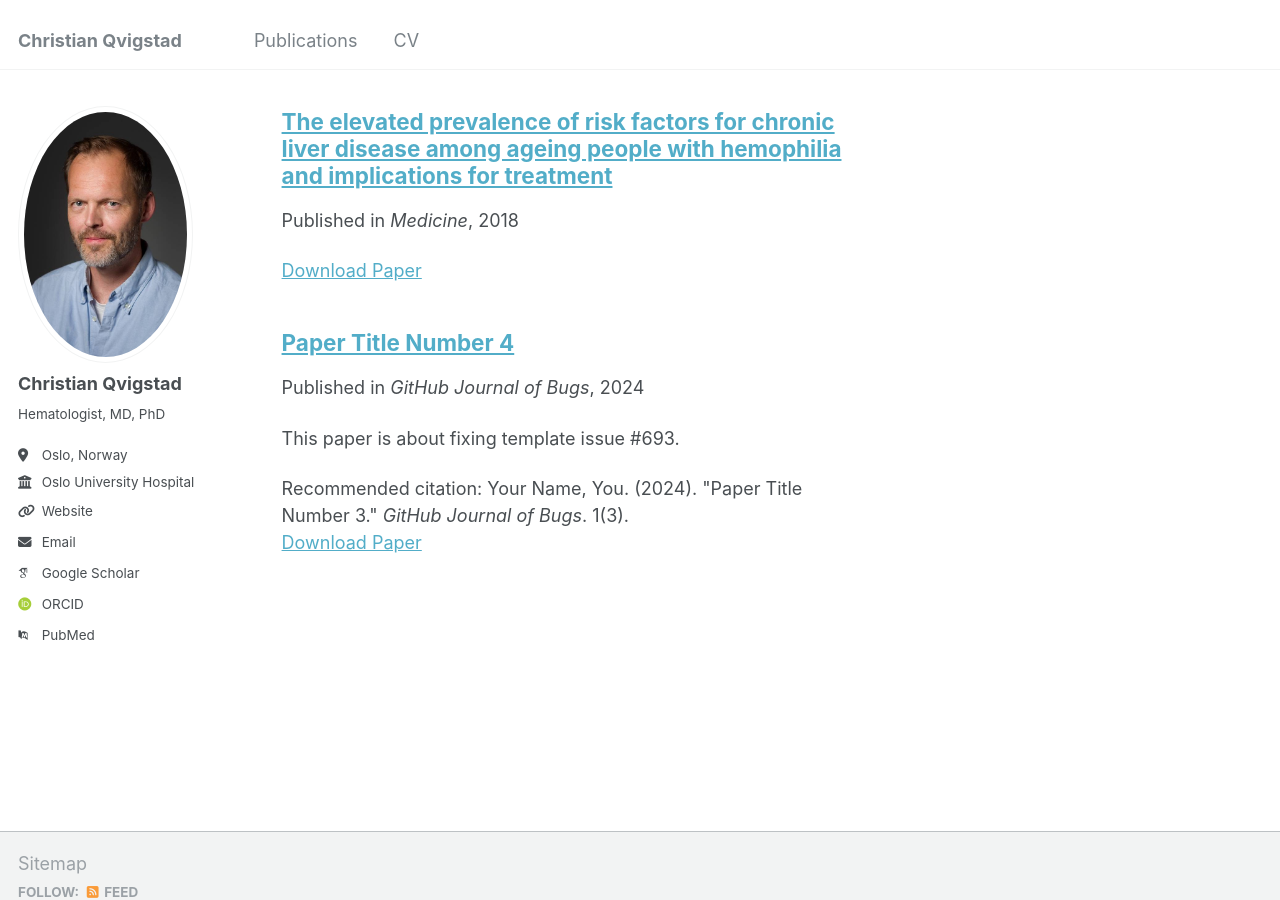
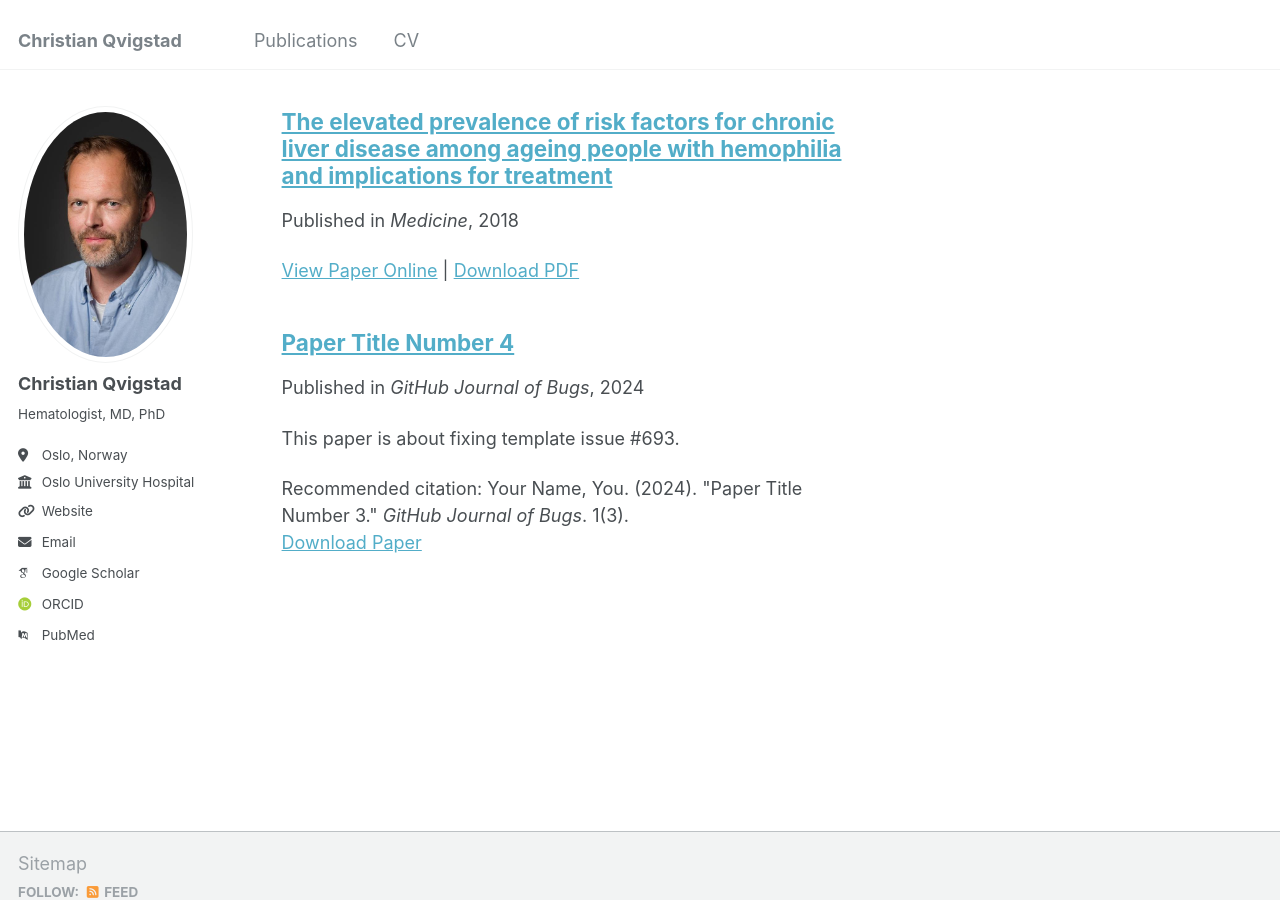
Before and after one commit to qvigstad/qvigstad.github.io, a Jekyll site: the page built from _pages/collection-archive.html, in a window 1280 px wide and 900 px high, scrolled down 991 px. Built offline with Jekyll 4.4.1, drawn with Linux system fonts in a browser that asks for light colours; some web fonts are replaced.

Commit message:
Update archive-single.html

```diff
--- a/_includes/archive-single.html
+++ b/_includes/archive-single.html
@@ -60,6 +60,8 @@
       <p>Recommended citation: {{ post.citation }}<br /><a href="{{ post.slidesurl }}">Download Slides</a></p>
     {% elsif post.citation %}
       <p>Recommended citation: {{ post.citation }}</p>
+    {% elsif post.paperurl and post.slidesurl %}
+      <p><a href="{{ post.paperurl }}">View Paper Online</a> | <a href="{{ post.slidesurl }}">Download PDF</a></p>
     {% elsif post.paperurl %}
       <p><a href=" {{ post.paperurl }} ">Download Paper</a></p>
     {% elsif post.slidesurl %}
```
